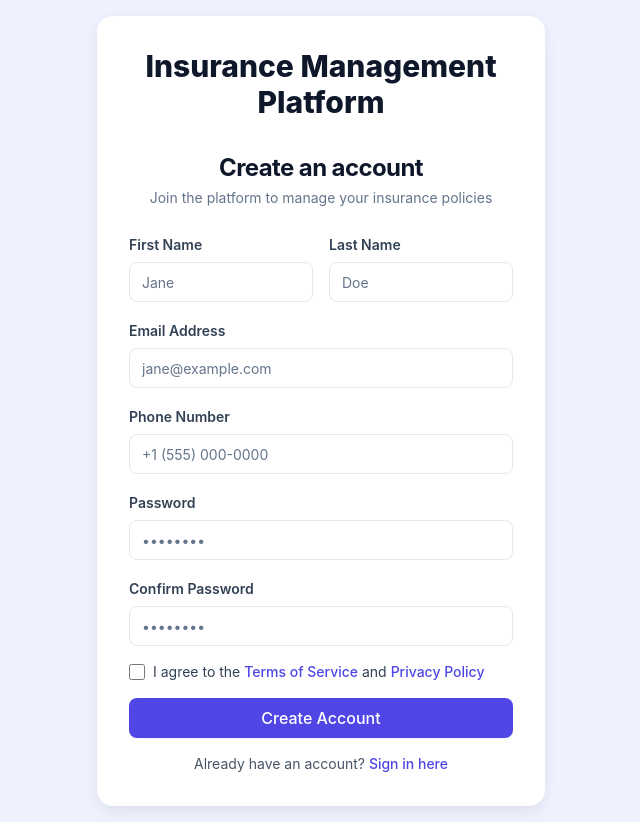
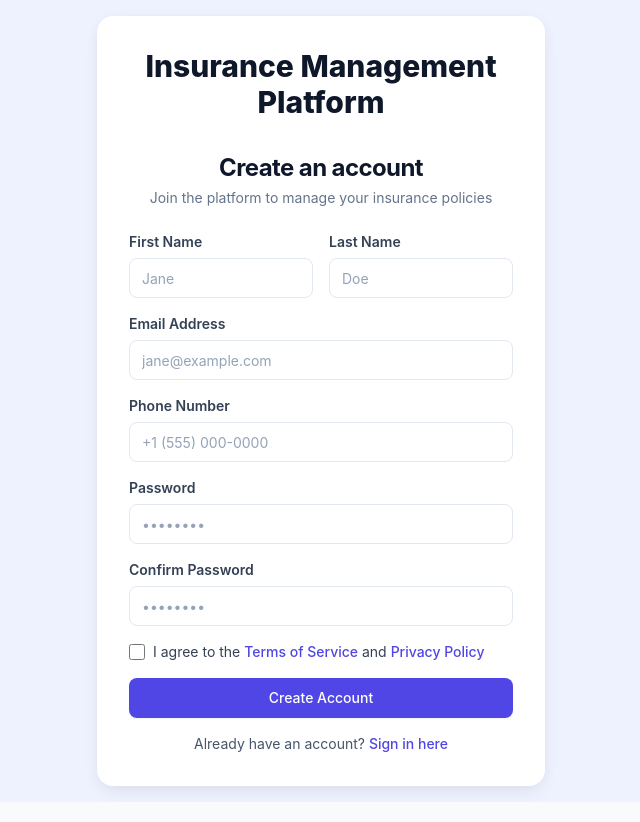
Before and after one commit to pranalibuilds-gif/Insurance-Management-System, a React (Vite) app in the folder frontend/: page /register in a window 1280 px wide. Shown: the whole page, without its empty margins (319-959 px from the left). Built offline with nearby package versions, Linux system fonts and the light colour scheme; the HTML template or start-up script is replaced by a standard one.

Commit message:
feat: implement shared atom library (Phase 2.5)

```diff
--- a/frontend/src/components/atoms/Badge.tsx
+++ b/frontend/src/components/atoms/Badge.tsx
@@ -2,26 +2,40 @@ import React from 'react';
 import { cn } from '../../utils/cn';
 
 interface BadgeProps extends React.HTMLAttributes<HTMLDivElement> {
-  variant?: 'success' | 'warning' | 'error' | 'info' | 'neutral';
+  variant?: 'success' | 'warning' | 'danger' | 'info' | 'neutral';
+  size?: 'sm' | 'md';
 }
 
-export const Badge = ({ className, variant = 'neutral', ...props }: BadgeProps) => {
+export const Badge = ({
+  className,
+  variant = 'neutral',
+  size = 'md',
+  ...props
+}: BadgeProps) => {
   const variants = {
     success: 'bg-success-50 text-success-700 border-success-500/10',
     warning: 'bg-warning-50 text-warning-700 border-warning-500/10',
-    error: 'bg-error-50 text-error-700 border-error-500/10',
-    info: 'bg-brand-50 text-brand-700 border-brand-500/10',
-    neutral: 'bg-slate-100 text-slate-700 border-slate-200',
+    danger: 'bg-danger-50 text-danger-700 border-danger-500/10',
+    info: 'bg-info-50 text-info-700 border-info-500/10',
+    neutral: 'bg-neutral-100 text-neutral-700 border-neutral-200',
+  };
+
+  const sizes = {
+    sm: 'px-2 py-0.5 text-[10px]',
+    md: 'px-2.5 py-1 text-xs',
   };
 
   return (
     <div
       className={cn(
-        'inline-flex items-center rounded-full border px-2.5 py-0.5 text-xs font-semibold transition-colors',
+        'inline-flex items-center rounded-full border font-semibold transition-colors uppercase tracking-wider',
         variants[variant],
+        sizes[size],
         className
       )}
       {...props}
     />
   );
 };
+
+Badge.displayName = 'Badge';
--- a/frontend/src/components/atoms/Button.tsx
+++ b/frontend/src/components/atoms/Button.tsx
@@ -5,22 +5,35 @@ interface ButtonProps extends React.ButtonHTMLAttributes<HTMLButtonElement> {
   variant?: 'primary' | 'secondary' | 'outline' | 'danger' | 'ghost';
   size?: 'sm' | 'md' | 'lg';
   isLoading?: boolean;
+  isIconOnly?: boolean;
 }
 
 export const Button = React.forwardRef<HTMLButtonElement, ButtonProps>(
-  ({ className, variant = 'primary', size = 'md', isLoading, children, disabled, ...props }, ref) => {
+  (
+    {
+      className,
+      variant = 'primary',
+      size = 'md',
+      isLoading,
+      isIconOnly,
+      children,
+      disabled,
+      ...props
+    },
+    ref
+  ) => {
     const variants = {
-      primary: 'bg-brand-600 text-white hover:bg-brand-700 shadow-sm',
-      secondary: 'bg-slate-100 text-slate-900 hover:bg-slate-200',
-      outline: 'border border-slate-200 bg-transparent text-slate-600 hover:bg-slate-50',
-      danger: 'bg-error-600 text-white hover:bg-error-700 shadow-sm',
-      ghost: 'bg-transparent text-slate-600 hover:bg-slate-100',
+      primary: 'bg-brand-600 text-white hover:bg-brand-700 shadow-sm focus-visible:ring-brand-500',
+      secondary: 'bg-neutral-100 text-neutral-900 hover:bg-neutral-200 focus-visible:ring-neutral-500',
+      outline: 'border border-neutral-200 bg-transparent text-neutral-600 hover:bg-neutral-50 focus-visible:ring-brand-500',
+      danger: 'bg-danger-600 text-white hover:bg-danger-700 shadow-sm focus-visible:ring-danger-500',
+      ghost: 'bg-transparent text-neutral-600 hover:bg-neutral-100 focus-visible:ring-brand-500',
     };
 
     const sizes = {
-      sm: 'h-8 px-3 text-xs',
-      md: 'h-10 px-4 py-2',
-      lg: 'h-12 px-8 text-lg',
+      sm: isIconOnly ? 'h-8 w-8' : 'h-8 px-3 text-xs',
+      md: isIconOnly ? 'h-10 w-10' : 'h-10 px-4 py-2 text-sm',
+      lg: isIconOnly ? 'h-12 w-12' : 'h-12 px-8 text-base',
     };
 
     return (
@@ -28,7 +41,7 @@ export const Button = React.forwardRef<HTMLButtonElement, ButtonProps>(
         ref={ref}
         disabled={disabled || isLoading}
         className={cn(
-          'inline-flex items-center justify-center rounded-lg font-medium transition-colors focus-visible:outline-none focus-visible:ring-2 focus-visible:ring-brand-500 disabled:pointer-events-none disabled:opacity-50',
+          'inline-flex items-center justify-center rounded-lg font-medium transition-all duration-fast ease-standard outline-none focus-visible:ring-2 focus-visible:ring-offset-2 disabled:pointer-events-none disabled:opacity-50 active:scale-[0.98]',
           variants[variant],
           sizes[size],
           className
@@ -36,9 +49,15 @@ export const Button = React.forwardRef<HTMLButtonElement, ButtonProps>(
         {...props}
       >
         {isLoading ? (
-          <span className="mr-2 h-4 w-4 animate-spin rounded-full border-2 border-current border-t-transparent" />
-        ) : null}
-        {children}
+          <div className="flex items-center justify-center">
+             <svg className="animate-spin h-4 w-4 text-current" xmlns="http://www.w3.org/2000/svg" fill="none" viewBox="0 0 24 24">
+              <circle className="opacity-25" cx="12" cy="12" r="10" stroke="currentColor" strokeWidth="4"></circle>
+              <path className="opacity-75" fill="currentColor" d="M4 12a8 8 0 018-8V0C5.373 0 0 5.373 0 12h4zm2 5.291A7.962 7.962 0 014 12H0c0 3.042 1.135 5.824 3 7.938l3-2.647z"></path>
+            </svg>
+          </div>
+        ) : (
+          children
+        )}
       </button>
     );
   }
--- a/frontend/src/components/atoms/Card.tsx
+++ b/frontend/src/components/atoms/Card.tsx
@@ -2,30 +2,45 @@ import React from 'react';
 import { cn } from '../../utils/cn';
 
 interface CardProps extends React.HTMLAttributes<HTMLDivElement> {
-  padding?: 'none' | 'sm' | 'md' | 'lg';
+  variant?: 'default' | 'outlined' | 'elevated';
 }
 
-export const Card = React.forwardRef<HTMLDivElement, CardProps>(
-  ({ className, padding = 'md', ...props }, ref) => {
-    const paddings = {
-      none: 'p-0',
-      sm: 'p-4',
-      md: 'p-6',
-      lg: 'p-8',
+const CardRoot = React.forwardRef<HTMLDivElement, CardProps>(
+  ({ className, variant = 'default', ...props }, ref) => {
+    const variants = {
+      default: 'border border-neutral-100 bg-white shadow-soft',
+      outlined: 'border border-neutral-200 bg-white',
+      elevated: 'border border-neutral-100 bg-white shadow-md',
     };
 
     return (
       <div
         ref={ref}
-        className={cn(
-          'rounded-2xl border border-slate-100 bg-white shadow-soft',
-          paddings[padding],
-          className
-        )}
+        className={cn('rounded-xl overflow-hidden', variants[variant], className)}
         {...props}
       />
     );
   }
 );
+CardRoot.displayName = 'Card';
 
-Card.displayName = 'Card';
+const CardHeader = ({ className, ...props }: React.HTMLAttributes<HTMLDivElement>) => (
+  <div className={cn('px-6 py-4 border-b border-neutral-50 bg-neutral-50/30', className)} {...props} />
+);
+CardHeader.displayName = 'Card.Header';
+
+const CardContent = ({ className, ...props }: React.HTMLAttributes<HTMLDivElement>) => (
+  <div className={cn('p-6', className)} {...props} />
+);
+CardContent.displayName = 'Card.Content';
+
+const CardFooter = ({ className, ...props }: React.HTMLAttributes<HTMLDivElement>) => (
+  <div className={cn('px-6 py-4 border-t border-neutral-50 bg-neutral-50/10', className)} {...props} />
+);
+CardFooter.displayName = 'Card.Footer';
+
+export const Card = Object.assign(CardRoot, {
+  Header: CardHeader,
+  Content: CardContent,
+  Footer: CardFooter,
+});
--- a/frontend/src/components/atoms/Input.tsx
+++ b/frontend/src/components/atoms/Input.tsx
@@ -3,34 +3,74 @@ import { cn } from '../../utils/cn';
 
 interface InputProps extends React.InputHTMLAttributes<HTMLInputElement> {
   label?: string;
+  helperText?: string;
   error?: string;
+  prefixIcon?: React.ReactNode;
+  suffixIcon?: React.ReactNode;
+  isRequired?: boolean;
 }
 
 export const Input = React.forwardRef<HTMLInputElement, InputProps>(
-  ({ className, label, error, id, ...props }, ref) => {
+  ({ className, label, helperText, error, prefixIcon, suffixIcon, isRequired, id, disabled, ...props }, ref) => {
     const inputId = id || React.useId();
+    const helperId = `${inputId}-helper`;
+    const errorId = `${inputId}-error`;
+
     return (
-      <div className="w-full space-y-1.5">
+      <div className="w-full space-y-1.5 text-left">
         {label && (
           <label
             htmlFor={inputId}
-            className="text-sm font-semibold text-slate-700"
+            className="text-sm font-semibold text-neutral-700 flex items-center"
           >
             {label}
+            {isRequired && <span className="ml-1 text-danger-500">*</span>}
           </label>
         )}
+
+        <div className="relative group">
+          {prefixIcon && (
+            <div className="absolute left-3 top-1/2 -translate-y-1/2 text-neutral-400 group-focus-within:text-brand-500 transition-colors">
+              {prefixIcon}
+            </div>
+          )}
+
           <input
             ref={ref}
             id={inputId}
+            disabled={disabled}
+            aria-invalid={!!error}
+            aria-describedby={cn(
+              error ? errorId : undefined,
+              helperText ? helperId : undefined
+            )}
             className={cn(
-            'flex h-10 w-full rounded-lg border border-slate-200 bg-white px-3 py-2 text-sm ring-offset-white file:border-0 file:bg-transparent file:text-sm file:font-medium placeholder:text-slate-500 focus-visible:outline-none focus-visible:ring-2 focus-visible:ring-brand-500 disabled:cursor-not-allowed disabled:opacity-50',
-            error && 'border-error-500 focus-visible:ring-error-500',
+              'flex h-10 w-full rounded-lg border border-neutral-200 bg-white px-3 py-2 text-sm transition-all duration-fast ease-standard ring-offset-white placeholder:text-neutral-400 focus-visible:outline-none focus-visible:ring-2 focus-visible:ring-brand-500 focus-visible:ring-offset-2 disabled:cursor-not-allowed disabled:bg-neutral-50 disabled:opacity-50',
+              prefixIcon && 'pl-10',
+              suffixIcon && 'pr-10',
+              error && 'border-danger-500 focus-visible:ring-danger-500',
               className
             )}
             {...props}
           />
+
+          {suffixIcon && (
+            <div className="absolute right-3 top-1/2 -translate-y-1/2 text-neutral-400 group-focus-within:text-brand-500 transition-colors">
+              {suffixIcon}
+            </div>
+          )}
+        </div>
+
         {error && (
-          <p className="text-xs font-medium text-error-500">{error}</p>
+          <p id={errorId} className="text-xs font-medium text-danger-500 animate-entrance">
+            {error}
+          </p>
+        )}
+
+        {!error && helperText && (
+          <p id={helperId} className="text-xs text-neutral-500">
+            {helperText}
+          </p>
         )}
       </div>
     );
--- /dev/null
+++ b/frontend/src/components/atoms/Spinner.tsx
@@ -0,0 +1,54 @@
+import React from 'react';
+import { cn } from '../../utils/cn';
+
+interface SpinnerProps extends React.HTMLAttributes<HTMLDivElement> {
+  size?: 'sm' | 'md' | 'lg';
+  variant?: 'inline' | 'centered' | 'fullscreen';
+}
+
+export const Spinner = ({
+  className,
+  size = 'md',
+  variant = 'inline',
+  ...props
+}: SpinnerProps) => {
+  const sizes = {
+    sm: 'h-4 w-4 border-2',
+    md: 'h-8 w-8 border-3',
+    lg: 'h-12 w-12 border-4',
+  };
+
+  const spinner = (
+    <div
+      className={cn(
+        'animate-spin rounded-full border-solid border-current border-t-transparent text-brand-600',
+        sizes[size],
+        className
+      )}
+      role="status"
+      {...props}
+    >
+      <span className="sr-only">Loading...</span>
+    </div>
+  );
+
+  if (variant === 'centered') {
+    return (
+      <div className="flex w-full items-center justify-center p-8">
+        {spinner}
+      </div>
+    );
+  }
+
+  if (variant === 'fullscreen') {
+    return (
+      <div className="fixed inset-0 z-50 flex items-center justify-center bg-white/80 backdrop-blur-sm">
+        {spinner}
+      </div>
+    );
+  }
+
+  return spinner;
+};
+
+Spinner.displayName = 'Spinner';
```
Also changed, not shown: 1 other file (tests, documents, lock files or other folders). Lines whose indentation alone changed are shown as unchanged.
